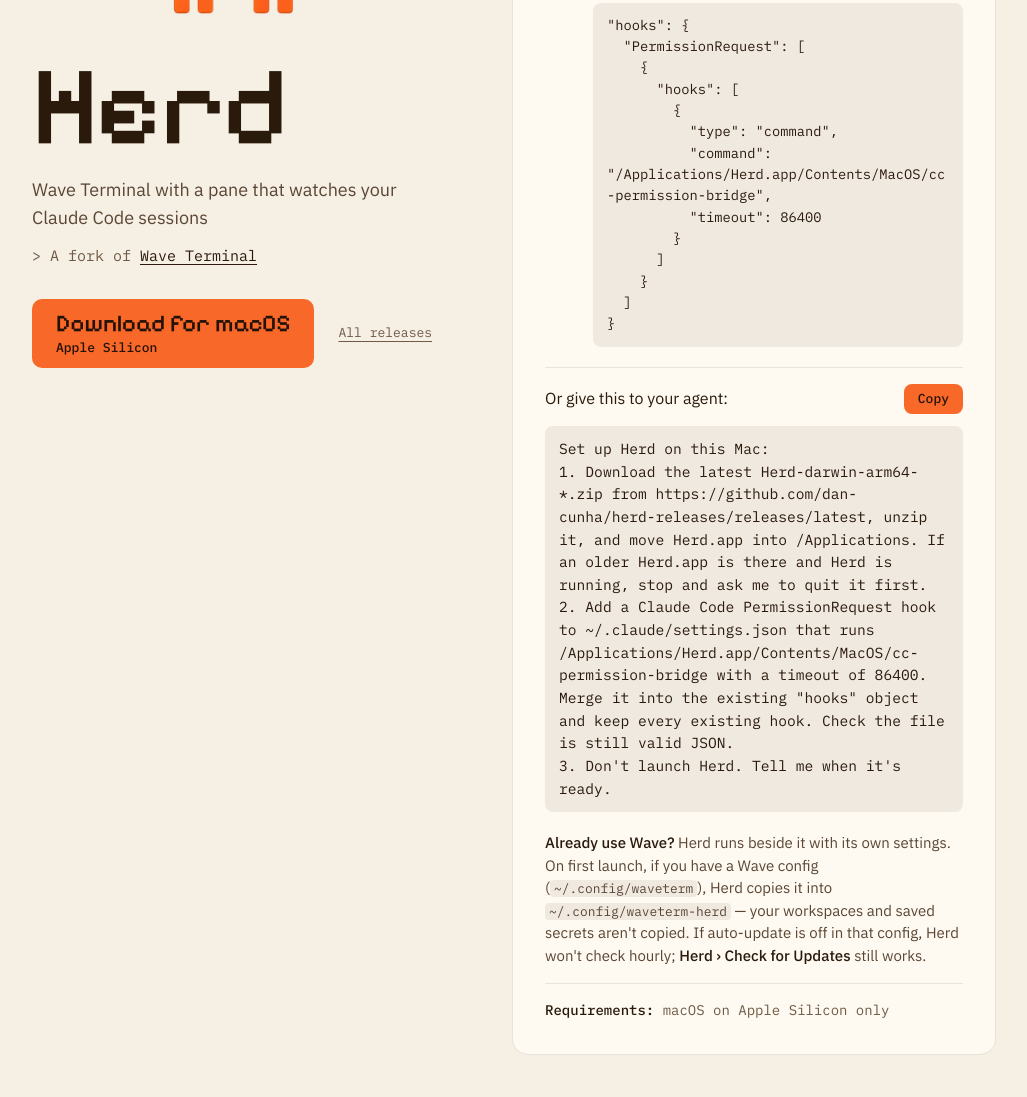
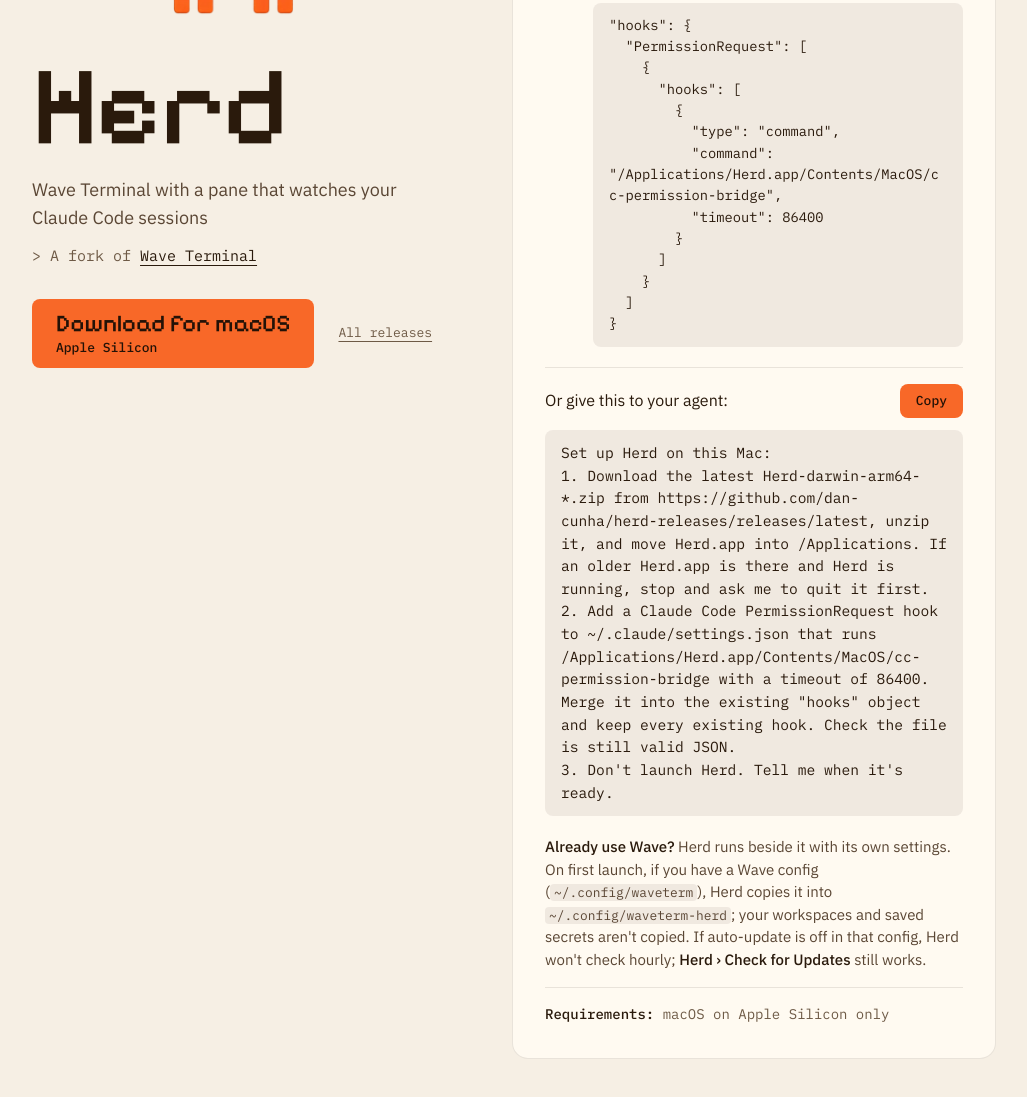
Before and after one commit to dan-cunha/herd-releases, a plain HTML site: page index.html in a window 1280 px wide. Shown: the part 337-1434 px from the top of the page, without its empty margins (126-1153 px from the left). Drawn offline with Linux system fonts and the light colour scheme; no server answers.

Commit message:
Polish landing page: 4px-grid spacing, shared button radius, wider hook block on mobile, sticky hero on desktop
Drops the em dash in the Wave note, aligns underline offsets, adds a hover
state for All releases, and removes a redundant color rule.

❉✽❉

```diff
--- a/index.html
+++ b/index.html
@@ -97,7 +97,7 @@
     font-size: 15px;
     color: var(--muted);
   }
-  .tagline::before { content: "> "; color: var(--muted); }
+  .tagline::before { content: "> "; }
 
   .actions {
     margin-top: 32px;
@@ -115,7 +115,7 @@
     background-color: var(--accent);
     color: var(--on-accent);
     text-decoration: none;
-    border-radius: 10px;
+    border-radius: 8px;
     font-family: "Pixelify Sans", ui-monospace, monospace;
     font-weight: 500;
     font-size: 24px;
@@ -139,13 +139,15 @@
     color: var(--muted);
     text-decoration: underline;
     text-underline-offset: 4px;
+    transition: color 150ms var(--ease);
   }
+  .all-releases:hover { color: var(--ink); }
 
   .setup {
     background: var(--panel);
     border: 1px solid var(--line);
     border-radius: 16px;
-    padding: clamp(24px, 4vw, 32px);
+    padding: clamp(20px, 4vw, 32px);
     animation: rise 0.4s 0.06s var(--ease) both;
   }
 
@@ -204,7 +206,7 @@
     font-size: 0.86em;
     background: var(--tint);
     margin: 12px 0 0;
-    padding: 12px 14px;
+    padding: 12px 16px;
     border-radius: 8px;
     overflow-x: auto;
     white-space: pre-wrap;
@@ -218,7 +220,7 @@
     overflow-wrap: inherit;
   }
 
-  li a, .tagline a { color: var(--ink); text-decoration: underline; text-underline-offset: 3px; }
+  li a, .tagline a { color: var(--ink); text-decoration: underline; text-underline-offset: 4px; }
 
   .agent { margin-top: 4px; padding-top: 16px; border-top: 1px solid var(--line); }
   .agent-head {
@@ -233,7 +235,7 @@
     appearance: none;
     border: 0;
     cursor: pointer;
-    padding: 6px 14px;
+    padding: 8px 16px;
     background-color: var(--accent);
     color: var(--on-accent);
     border-radius: 8px;
@@ -270,9 +272,14 @@
     to { opacity: 1; transform: none; }
   }
 
+  @media (min-width: 801px) and (min-height: 720px) {
+    .hero { position: sticky; top: clamp(28px, 6vw, 72px); }
+  }
+
   @media (max-width: 800px) {
     .page { grid-template-columns: minmax(0, 1fr); }
     .logo { width: min(70%, 320px); }
+    li pre { margin-left: -48px; font-size: 13px; }
   }
 
   @media (prefers-reduced-motion: reduce) {
@@ -326,7 +333,7 @@
 3. Don't launch Herd. Tell me when it's ready.</code></pre>
     </div>
     <aside class="note">
-      <strong>Already use Wave?</strong> Herd runs beside it with its own settings. On first launch, if you have a Wave config (<code>~/.config/waveterm</code>), Herd copies it into <code>~/.config/waveterm-herd</code> &mdash; your workspaces and saved secrets aren't copied. If auto-update is off in that config, Herd won't check hourly; <strong>Herd &rsaquo; Check for Updates</strong> still works.
+      <strong>Already use Wave?</strong> Herd runs beside it with its own settings. On first launch, if you have a Wave config (<code>~/.config/waveterm</code>), Herd copies it into <code>~/.config/waveterm-herd</code>; your workspaces and saved secrets aren't copied. If auto-update is off in that config, Herd won't check hourly; <strong>Herd &rsaquo; Check for Updates</strong> still works.
     </aside>
     <p class="requirements"><strong>Requirements:</strong> macOS on Apple Silicon only</p>
   </section>
```
